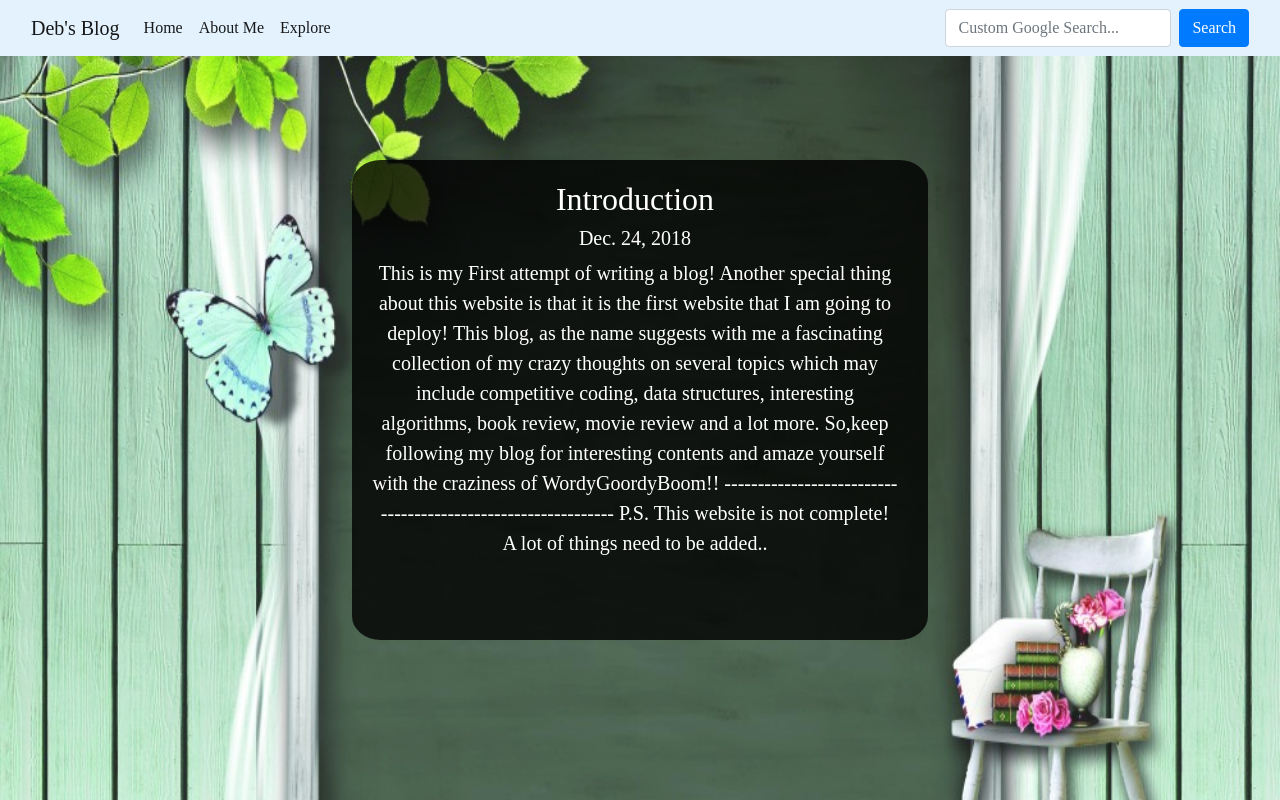
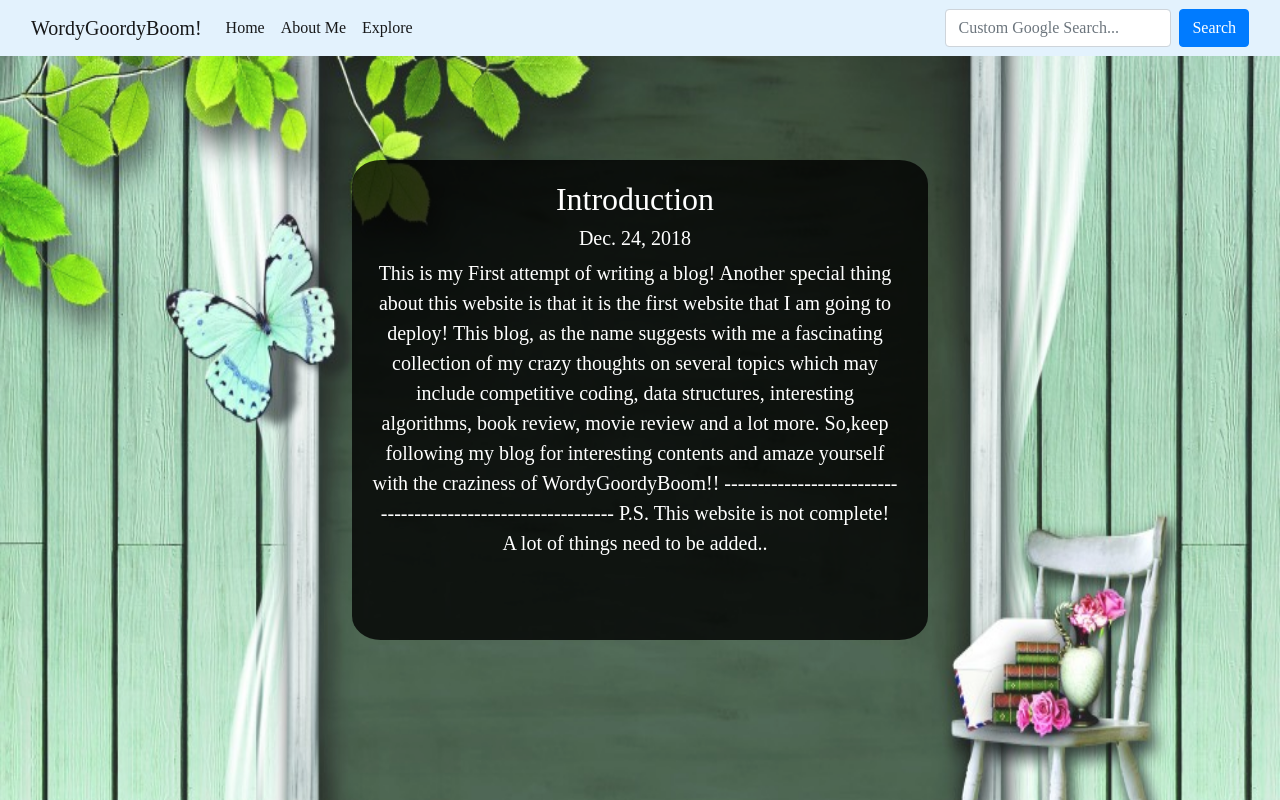
Before and after one commit to DEBADRIBASAK/MyFirstBlog, a Django app: page /Blog/home/ in a window 1280 px wide. Run offline with Django 3.2, Linux system fonts and the light colour scheme; data comes from the database, SQL or seed files in the repository; some libraries are stand-ins or nearby versions.

Commit message:
Update base.html

```diff
--- a/Blog/templates/base.html
+++ b/Blog/templates/base.html
@@ -15,7 +15,7 @@
 <body>
 <nav class="navbar navbar-expand-lg navbar-light" style="background-color: #e3f2fd;">
 	<div class="container-fluid">
-  <a class="navbar-brand" href="#">Deb's Blog</a>
+  <a class="navbar-brand" href="#">WordyGoordyBoom!</a>
   <button class="navbar-toggler" type="button" data-toggle="collapse" data-target="#navbarSupportedContent" aria-controls="navbarSupportedContent" aria-expanded="false" aria-label="Toggle navigation">
     <span class="navbar-toggler-icon"></span>
   </button>
```
